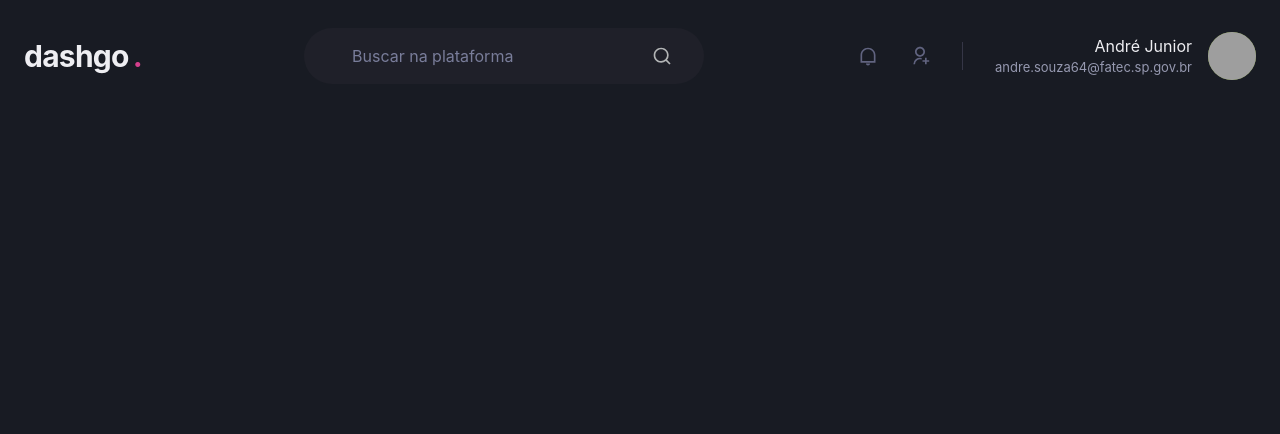
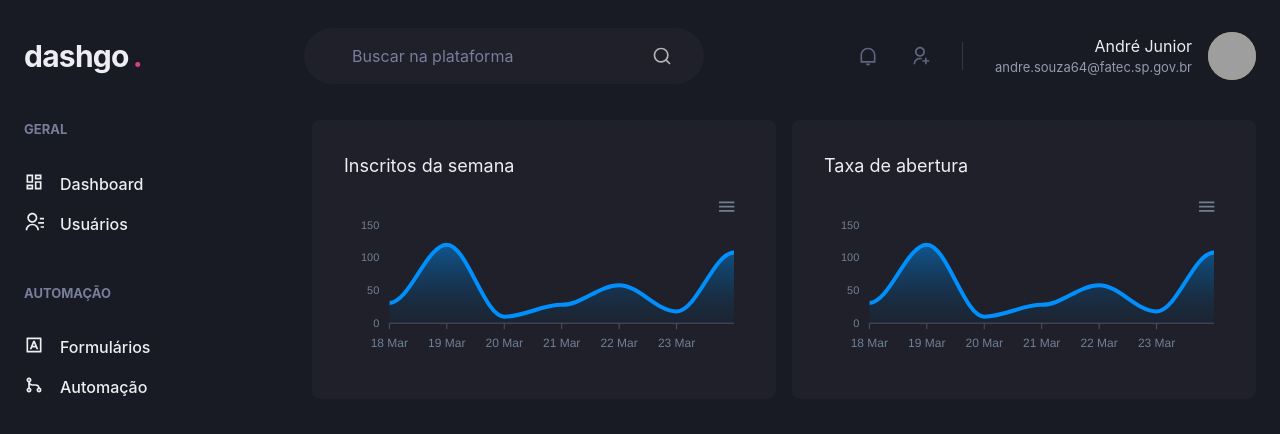
Before and after one commit to andrejr971/dashgo, a Next.js app: page /dashboard in a window 1280 px wide. Shown: the top 434 px of the page. Built offline with nearby package versions, Linux system fonts and the light colour scheme; grey boxes are pictures that could not be loaded.

Commit message:
Dashboard add

```diff
--- a/package.json
+++ b/package.json
@@ -12,9 +12,11 @@
     "@chakra-ui/react": "^1.6.0",
     "@emotion/react": "^11.1.5",
     "@emotion/styled": "^11.3.0",
+    "apexcharts": "^3.26.1",
     "framer-motion": "^4.1.11",
     "next": "10.2.0",
     "react": "17.0.2",
+    "react-apexcharts": "^1.3.9",
     "react-dom": "17.0.2",
     "react-icons": "^4.2.0"
   },
--- a/src/components/Header.tsx
+++ b/src/components/Header.tsx
@@ -5,7 +5,7 @@
   return (
     <Flex
       as="header"
-      w="100"
+      w="100%"
       maxWidth={1480}
       h="20"
       mx="auto"
--- /dev/null
+++ b/src/components/Sidebar.tsx
@@ -0,0 +1,40 @@
+import { Box, Stack, Text, Link, Icon } from "@chakra-ui/react";
+import { RiContactsLine, RiDashboardLine, RiGitMergeLine, RiInputMethodLine } from "react-icons/ri";
+
+export function Sidebar() {
+  return (
+    <Box as="aside" w="64" mr="8">
+      <Stack spacing="12" alignItems="flex-start">
+        <Box>
+          <Text fontWeight="bold" color="gray.400" fontSize="small">GERAL</Text>
+
+          <Stack spacing="4" mt="8" align="stretch">
+            <Link display="flex" align="center">
+              <Icon as={RiDashboardLine} fontSize="20" />
+              <Text ml="4" fontWeight="medium">Dashboard</Text>
+            </Link>
+            <Link display="flex" align="center">
+              <Icon as={RiContactsLine} fontSize="20" />
+              <Text ml="4" fontWeight="medium">Usuários</Text>
+            </Link>
+          </Stack>
+        </Box>
+
+        <Box>
+          <Text fontWeight="bold" color="gray.400" fontSize="small">AUTOMAÇÃO</Text>
+
+          <Stack spacing="4" mt="8" align="stretch">
+            <Link display="flex" align="center">
+              <Icon as={RiInputMethodLine} fontSize="20" />
+              <Text ml="4" fontWeight="medium">Formulários</Text>
+            </Link>
+            <Link display="flex" align="center">
+              <Icon as={RiGitMergeLine} fontSize="20" />
+              <Text ml="4" fontWeight="medium">Automação</Text>
+            </Link>
+          </Stack>
+        </Box>
+      </Stack>
+    </Box>
+  )
+}
--- a/src/pages/dashboard.tsx
+++ b/src/pages/dashboard.tsx
@@ -1,7 +1,106 @@
+import { Flex, SimpleGrid, Box, Text, theme } from "@chakra-ui/react";
+import dynamic from 'next/dynamic';
+
 import { Header } from "../components/Header";
+import { Sidebar } from "../components/Sidebar";
+
+const Chart = dynamic(() => import('react-apexcharts'), {
+  ssr: false,
+});
+
+const options = {
+  chart: {
+    toobar: {
+      show: false,
+    },
+    zoom: {
+      enabled: false
+    },
+    foreColor: theme.colors.gray[500],
+  },
+  grid: {
+    show: false,
+  },
+  dataLabels: {
+    enabled: false,
+  },
+  tooltip: {
+    enabled: false,
+  },
+  xaxis: {
+    type: 'datetime',
+    axisBorder: {
+      color: theme.colors.gray[600]
+    },
+    axisTicks: {
+      color: theme.colors.gray[600],
+    },
+    categories: [
+      '2021-03-18T00:00:00:00.000Z',
+      '2021-03-19T00:00:00:00.000Z',
+      '2021-03-20T00:00:00:00.000Z',
+      '2021-03-21T00:00:00:00.000Z',
+      '2021-03-22T00:00:00:00.000Z',
+      '2021-03-23T00:00:00:00.000Z',
+      '2021-03-24T00:00:00:00.000Z',
+    ],
+  },
+  fill: {
+    opacity: 0.3,
+    type: 'gradient',
+    gradient: {
+      shade: 'dark',
+      opacityFrom: 0.7,
+      opacityTo: 0.3,
+    }
+  }
+};
+
+const series = [
+  { name: 'series1', data: [31, 120, 10, 28, 58, 18, 108] }
+];
+
 
 export default function Dashboard() {
   return (
-    <Header />
+    <Flex direction="column" h="100vh">
+      <Header />
+
+      <Flex
+        w="100%"
+        my="6"
+        maxWidth={1480}
+        mx="auto"
+        px="6"
+      >
+        <Sidebar />
+
+        <SimpleGrid flex="1" gap="4" minChildWidth="320px" align="flex-start">
+          <Box
+            p="8"
+            bg="gray.800"
+            borderRadius="8"
+            pb="4"
+          >
+            <Text fontSize="lg" mb="4" >
+              Inscritos da semana
+            </Text>
+
+            <Chart options={options} series={series} type="area" height={160}  />
+          </Box>
+          <Box
+            p="8"
+            bg="gray.800"
+            borderRadius="8"
+            pb="4"
+          >
+            <Text fontSize="lg" mb="4" >
+              Taxa de abertura
+            </Text>
+            <Chart options={options} series={series} type="area" height={160} />
+          </Box>
+        </SimpleGrid>
+      </Flex>
+    </Flex>
   )
 }
```
Also changed, not shown: 1 other file (tests, documents, lock files or other folders).
